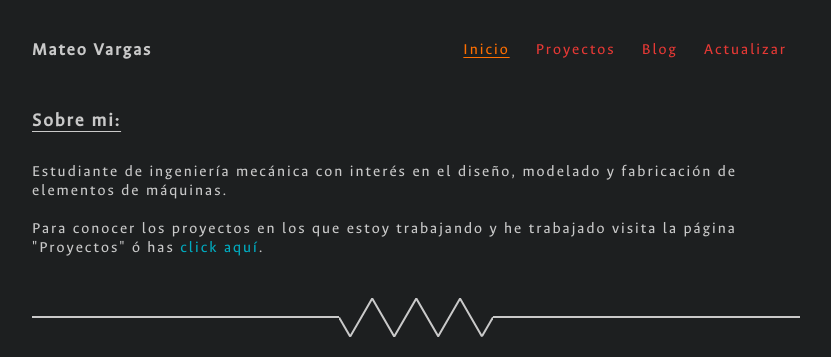
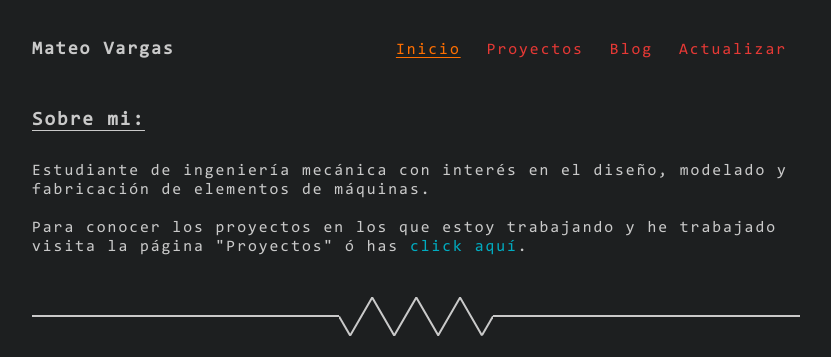
Before and after one commit to dokiun/dokiun.github.io, a plain HTML site: page index.html in a window 1280 px wide. Shown: the top 357 px of the page, without its empty margins (224-1055 px from the left). Drawn offline with Linux system fonts and the light colour scheme; a script that the page names is missing.

Commit message:
Update style.css

```diff
--- a/style.css
+++ b/style.css
@@ -24,7 +24,7 @@
 
 @font-face {
     font-family: "consola";
-    src: url("fonts/AncizarSans-Regular_02042016.otf");
+    src: url("fonts/consola.ttf");
 }
 
 *{
```
